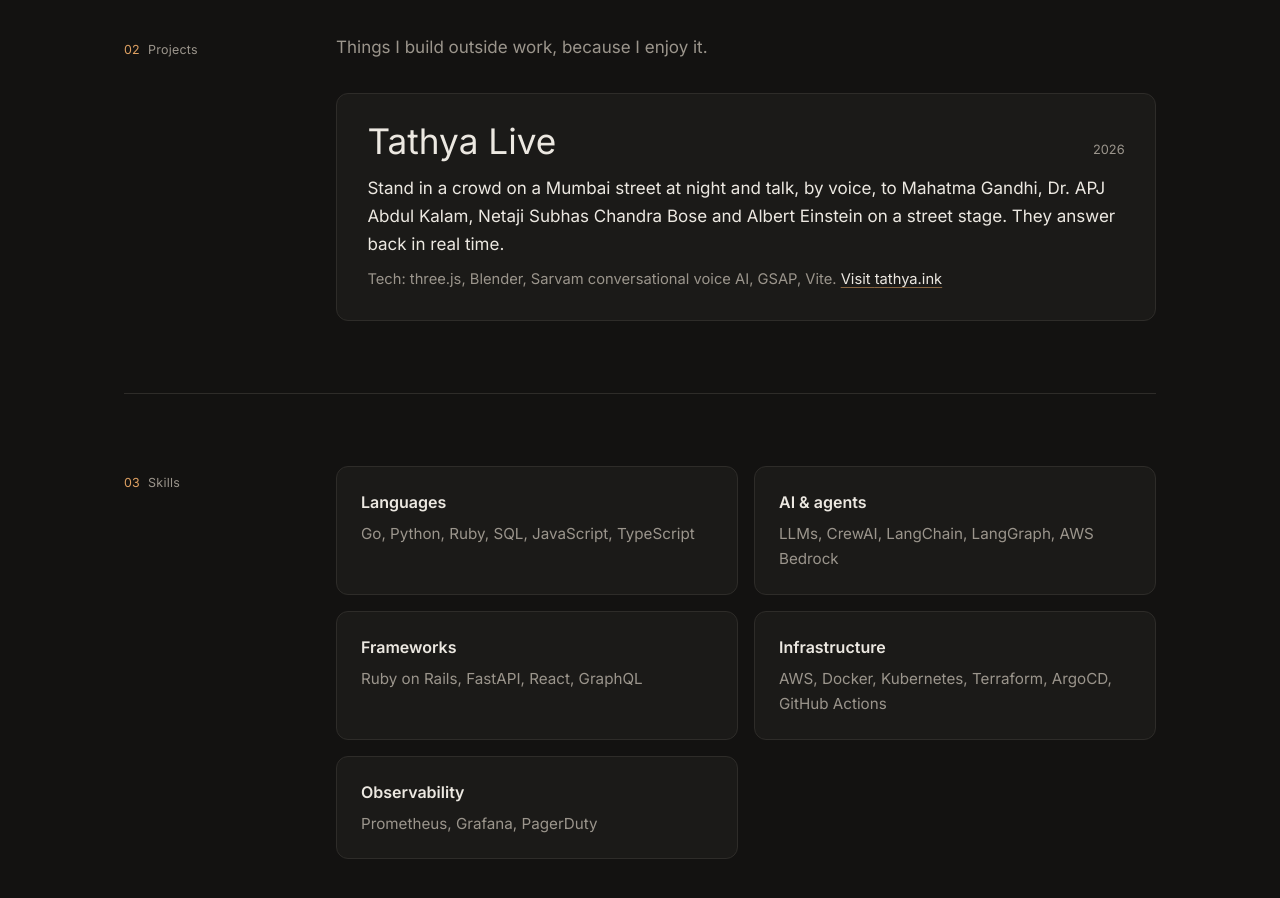
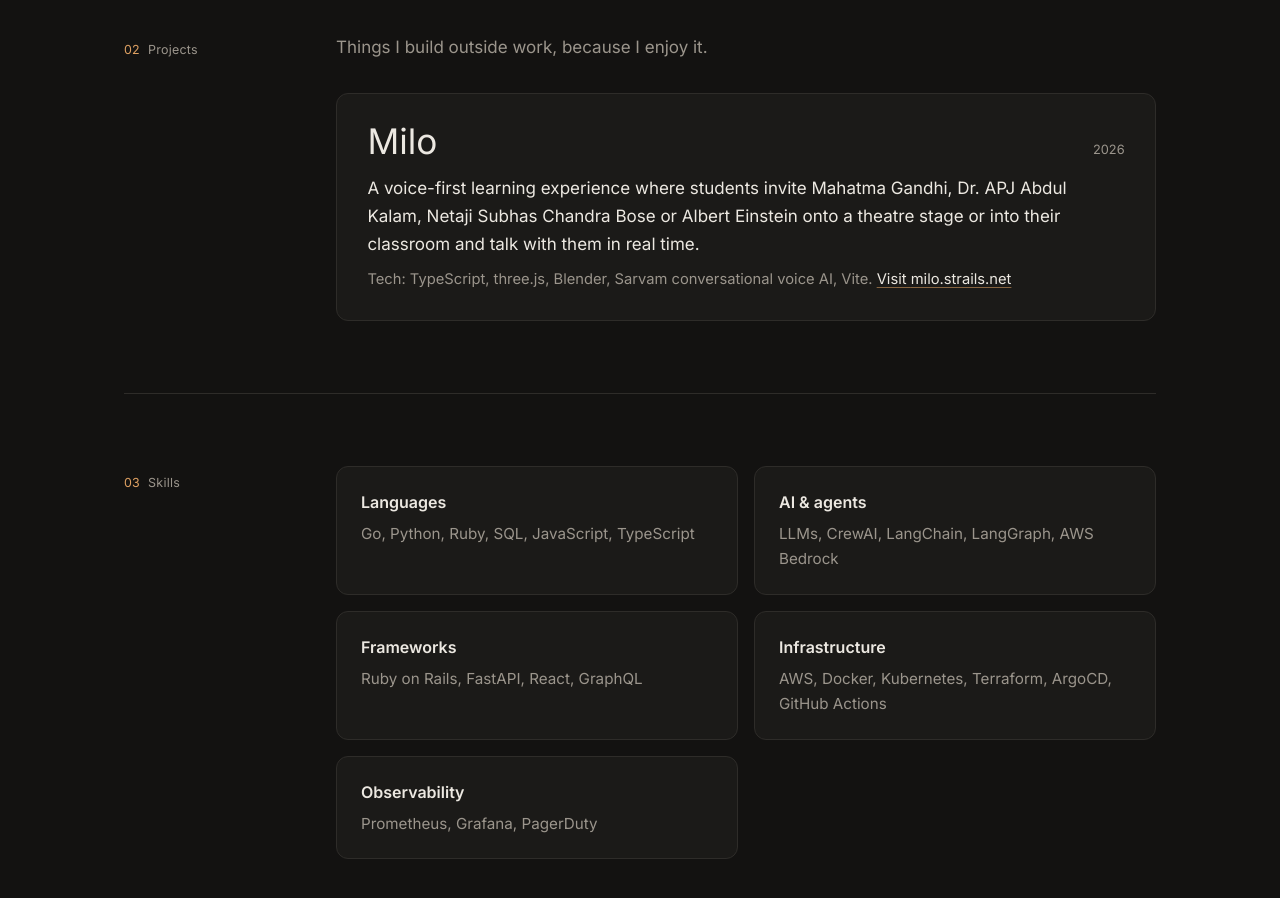
Before and after one commit to anujarora0502/my-portfolio, a Next.js app: page / in a window 1280 px wide. Shown: the part 1840-2738 px from the top of the page. Built offline with nearby package versions, Linux system fonts and the light colour scheme; no server answers.

Commit message:
Add Umami and feature Milo

```diff
--- a/src/app/api/chat/route.js
+++ b/src/app/api/chat/route.js
@@ -13,7 +13,7 @@ ${JSON.stringify(portfolioData, null, 2)}
 HOW THE CONTEXT IS ORGANISED:
 - "work.roles" is Anuj's experience at Samsung Ads by role (Lead Engineer since Jan 2025, Software Engineer Aug 2022 - Dec 2024). Each item has a public "summary" and extra "details" you can use for deeper questions.
 - "work.beyond" covers code reviews, design docs, incidents and architecture reviews.
-- "projects" are personal projects Anuj builds for the love of it (for example Tathya Live at https://tathya.ink).
+- "projects" are personal projects Anuj builds for the love of it (for example Milo at https://milo.strails.net).
 - His resume is downloadable at https://anujarora.net/Anuj_Arora_Resume.pdf.
 
 GUIDELINES:
--- a/src/app/layout.js
+++ b/src/app/layout.js
@@ -2,6 +2,7 @@ import { Inter, Instrument_Serif, JetBrains_Mono } from "next/font/google";
 import "./globals.css";
 import { ThemeProvider } from "@/components/ThemeProvider";
 import { Analytics } from "@vercel/analytics/next"
+import UmamiAnalytics from "@/components/UmamiAnalytics";
 
 const inter = Inter({ subsets: ["latin"] });
 const instrumentSerif = Instrument_Serif({ subsets: ["latin"], variable: "--font-instrument-serif", weight: "400", style: ["normal", "italic"] });
@@ -16,7 +17,7 @@ export const metadata = {
     template: "%s | Anuj Arora"
   },
   description,
-  keywords: ["Anuj Arora", "Lead Engineer", "Samsung Ads", "AI Agents", "CrewAI", "Backend Developer", "GoLang", "Ruby on Rails", "Python", "ReactJS", "Tathya Live", "Software Engineer"],
+  keywords: ["Anuj Arora", "Lead Engineer", "Samsung Ads", "AI Agents", "CrewAI", "Backend Developer", "GoLang", "Ruby on Rails", "Python", "ReactJS", "Milo", "Software Engineer"],
   authors: [{ name: "Anuj Arora" }],
   creator: "Anuj Arora",
   openGraph: {
@@ -79,6 +80,7 @@ export default function RootLayout({ children }) {
           {children}
         </ThemeProvider>
         <Analytics />
+        <UmamiAnalytics />
       </body>
     </html>
   );
--- a/src/components/Chatbot.js
+++ b/src/components/Chatbot.js
@@ -10,13 +10,13 @@ import styles from './Chatbot.module.css';
 const questions = [
   "What is Plan Assist and what did Anuj build?",
   "Tell me about the geo migration",
-  "What is Tathya Live?",
+  "What is Milo?",
   "What's Anuj's tech stack?"
 ];
 
 const greeting = {
   role: 'assistant',
-  content: "Hi! I'm Anuj's AI assistant. I know his four-year work story at Samsung Ads, his projects like **Tathya Live**, and his stack. What would you like to know?"
+  content: "Hi! I'm Anuj's AI assistant. I know his four-year work story at Samsung Ads, his projects like **Milo**, and his stack. What would you like to know?"
 };
 
 export default function Chatbot() {
@@ -174,7 +174,7 @@ export default function Chatbot() {
                 sendMessage();
               }
             }}
-            placeholder="Ask about Plan Assist, the geo migration, Tathya Live..."
+            placeholder="Ask about Plan Assist, the geo migration, Milo..."
             className={styles.inputField}
             rows={1}
           />
--- /dev/null
+++ b/src/components/UmamiAnalytics.js
@@ -0,0 +1,15 @@
+import Script from 'next/script';
+
+export default function UmamiAnalytics() {
+  const websiteId = process.env.NEXT_PUBLIC_UMAMI_WEBSITE_ID;
+  if (!websiteId) return null;
+
+  return (
+    <Script
+      defer
+      src={process.env.NEXT_PUBLIC_UMAMI_SCRIPT_URL || 'https://cloud.umami.is/script.js'}
+      data-website-id={websiteId}
+      strategy="afterInteractive"
+    />
+  );
+}
--- a/src/data/portfolioData.js
+++ b/src/data/portfolioData.js
@@ -86,13 +86,13 @@ export const portfolioData = {
   // Projects built for the love of it. Add more entries here.
   projects: [
     {
-      title: "Tathya Live",
-      url: "https://tathya.ink",
-      linkLabel: "tathya.ink",
+      title: "Milo",
+      url: "https://milo.strails.net",
+      linkLabel: "milo.strails.net",
       year: "2026",
       description:
-        "Stand in a crowd on a Mumbai street at night and talk, by voice, to Mahatma Gandhi, Dr. APJ Abdul Kalam, Netaji Subhas Chandra Bose and Albert Einstein on a street stage. They answer back in real time.",
-      stack: "three.js, Blender, Sarvam conversational voice AI, GSAP, Vite"
+        "A voice-first learning experience where students invite Mahatma Gandhi, Dr. APJ Abdul Kalam, Netaji Subhas Chandra Bose or Albert Einstein onto a theatre stage or into their classroom and talk with them in real time.",
+      stack: "TypeScript, three.js, Blender, Sarvam conversational voice AI, Vite"
     }
   ],
 
```
Also changed, not shown: 1 other file (tests, documents, lock files or other folders).
